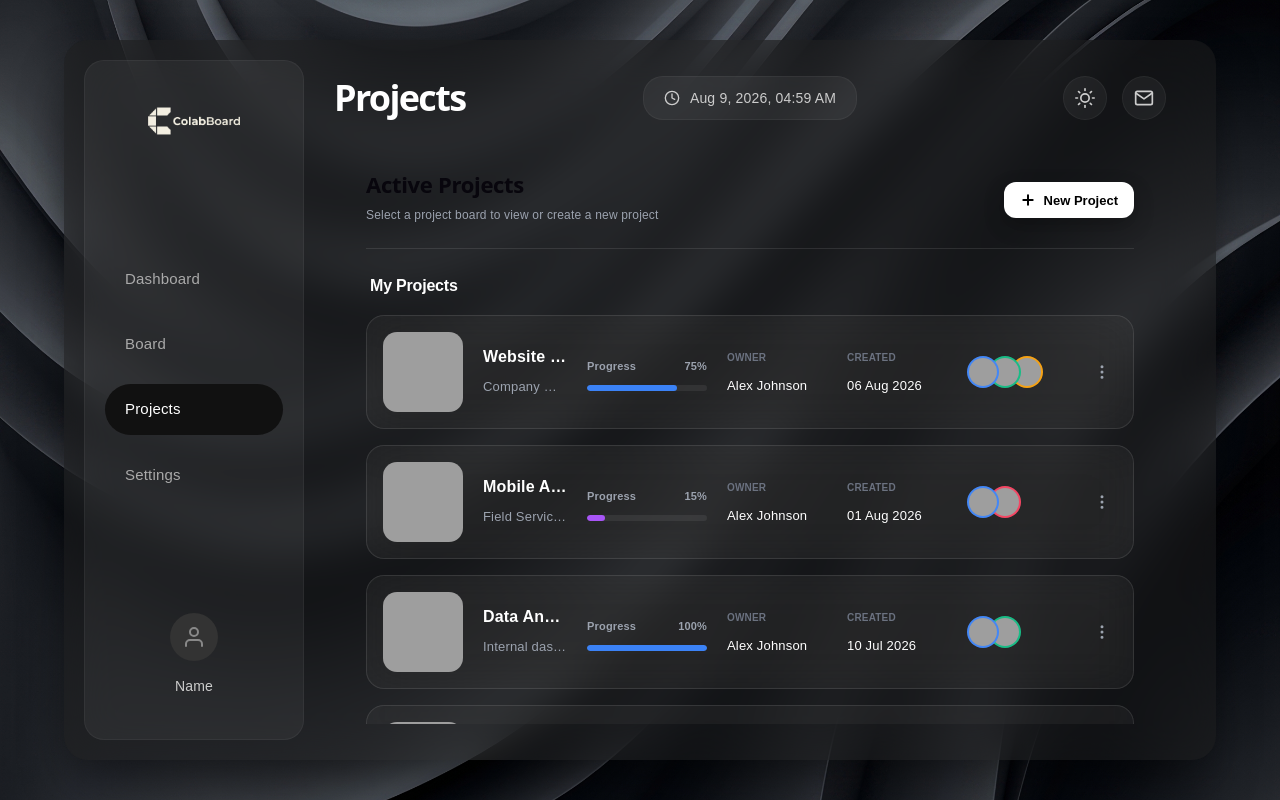
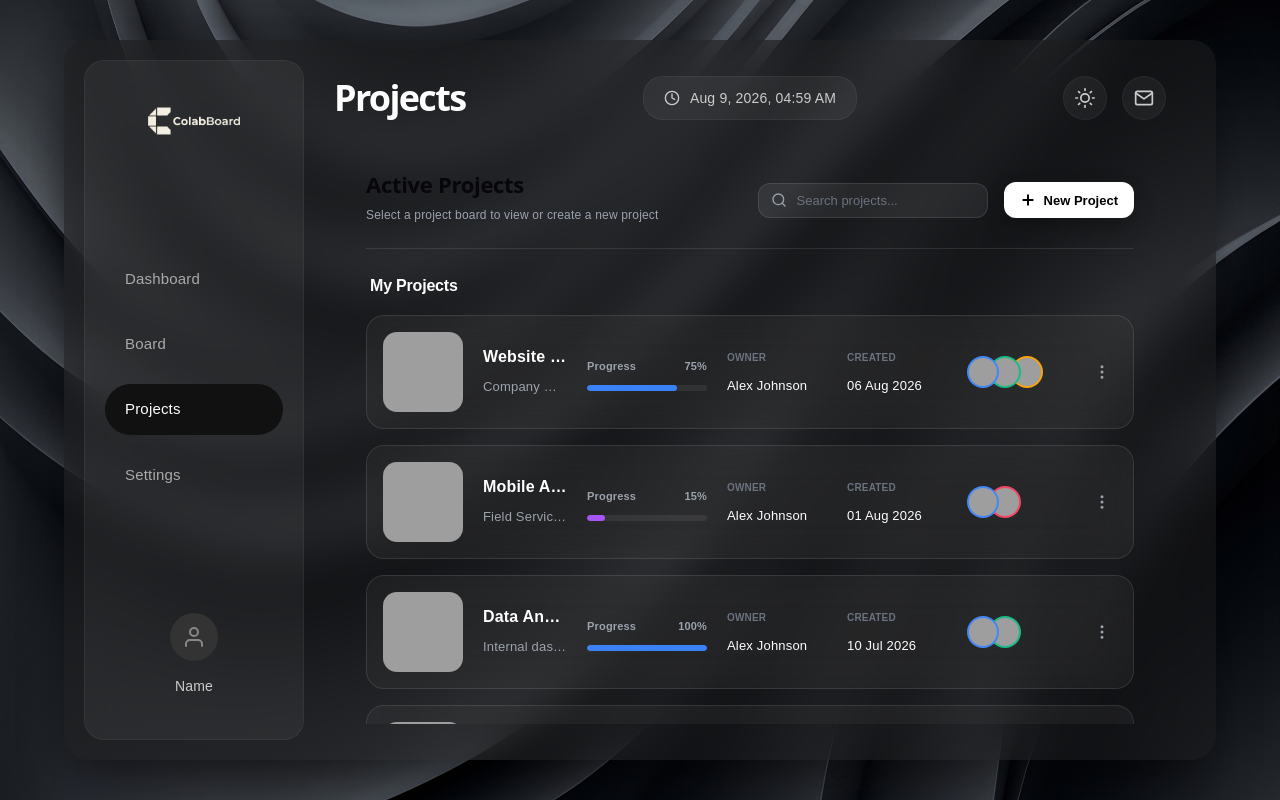
Before and after one commit to ItsKalfox/collabboard-client, a React app in the folder frontend/: page / in a window 1280 px wide. Both pictures are taken after a click on the element "Projects". Built offline with nearby package versions, Linux system fonts and the light colour scheme; grey boxes are pictures that could not be loaded; the HTML template or start-up script is replaced by a standard one.

Commit message:
feat(projects): add project search bar and refine card hover shadow to match board theme

```diff
--- a/frontend/src/components/projects/ProjectsPage.jsx
+++ b/frontend/src/components/projects/ProjectsPage.jsx
@@ -4,7 +4,7 @@ import CreateProjectModal from './CreateProjectModal';
 import EditProjectModal from './EditProjectModal';
 import DeleteConfirmModal from './DeleteConfirmModal';
 import ProjectDetailsModal from './ProjectDetailsModal';
-import { Plus } from 'lucide-react';
+import { Plus, Search } from 'lucide-react';
 import './projects.css';
 
 const initialProjects = [
@@ -137,7 +137,7 @@ export default function ProjectsPage({ theme = 'dark', toggleTheme, onOpenBoard
   const lightCls = isDark ? '' : ' light';
 
   const [projects, setProjects] = useState(initialProjects);
-  const [activeTab, setActiveTab] = useState('all');
+  const [searchQuery, setSearchQuery] = useState('');
   const [isCreateOpen, setIsCreateOpen] = useState(false);
   const [editingProject, setEditingProject] = useState(null);
   const [deletingProject, setDeletingProject] = useState(null);
@@ -157,8 +157,12 @@ export default function ProjectsPage({ theme = 'dark', toggleTheme, onOpenBoard
     setProjects(projects.filter((p) => p.id !== projectId));
   };
 
-  const ownedProjects = projects.filter(p => p.owner === currentUser);
-  const partOfProjects = projects.filter(p => p.owner !== currentUser && p.members.some(m => m.name === currentUser));
+  const filteredBySearch = projects.filter(p =>
+    p.name.toLowerCase().includes(searchQuery.toLowerCase())
+  );
+
+  const ownedProjects = filteredBySearch.filter(p => p.owner === currentUser);
+  const partOfProjects = filteredBySearch.filter(p => p.owner !== currentUser && p.members.some(m => m.name === currentUser));
 
   return (
     <div className="projects-page">
@@ -170,10 +174,21 @@ export default function ProjectsPage({ theme = 'dark', toggleTheme, onOpenBoard
           </p>
         </div>
 
-        <button onClick={() => setIsCreateOpen(true)} className="btn-primary" id="create-project-btn">
-          <Plus size={16} strokeWidth={3} />
-          <span>New Project</span>
-        </button>
+        <div className="projects-header-actions">
+          <div className={`projects-search-bar${lightCls}`}>
+            <Search size={16} />
+            <input
+              type="text"
+              placeholder="Search projects..."
+              value={searchQuery}
+              onChange={(e) => setSearchQuery(e.target.value)}
+            />
+          </div>
+          <button onClick={() => setIsCreateOpen(true)} className="btn-primary" id="create-project-btn">
+            <Plus size={16} strokeWidth={3} />
+            <span>New Project</span>
+          </button>
+        </div>
       </div>
 
       {projects.length === 0 ? (
--- a/frontend/src/components/projects/projects.css
+++ b/frontend/src/components/projects/projects.css
@@ -100,6 +100,41 @@
 .projects-title { font-size: 22px; font-weight: 700; margin: 0; letter-spacing: -0.3px; }
 .projects-subtitle { font-size: 12px; color: var(--text-dim); margin: 4px 0 0; }
 
+.projects-header-actions {
+  display: flex;
+  align-items: center;
+  gap: 16px;
+}
+
+.projects-search-bar {
+  display: flex;
+  align-items: center;
+  gap: 8px;
+  background: var(--input-bg);
+  border: 1px solid var(--border);
+  padding: 8px 12px;
+  border-radius: 12px;
+  color: var(--text-dim);
+  transition: all 0.2s ease;
+}
+
+.projects-search-bar:focus-within {
+  border-color: var(--text-dim);
+  box-shadow: 0 0 0 2px var(--surface-hi);
+}
+
+.projects-search-bar input {
+  background: transparent;
+  border: none;
+  color: var(--text);
+  font-size: 13px;
+  width: 180px;
+  outline: none;
+}
+.projects-search-bar input::placeholder {
+  color: var(--text-mute);
+}
+
 .btn-primary {
   padding: 10px 16px;
   border-radius: 12px;
@@ -170,6 +205,15 @@
   cursor: pointer;
   border: 1px solid var(--border);
   color: var(--text);
+  transition: transform 0.2s ease, box-shadow 0.2s ease, background 0.3s ease;
+}
+
+.pc-list-card:hover {
+  transform: translateY(-2px);
+  box-shadow: 0 8px 24px rgba(0, 0, 0, 0.2) !important;
+}
+.projects-page.light .pc-list-card:hover {
+  box-shadow: 0 8px 24px rgba(0, 0, 0, 0.08) !important;
 }
 
 .pc-list-image-container {
```
